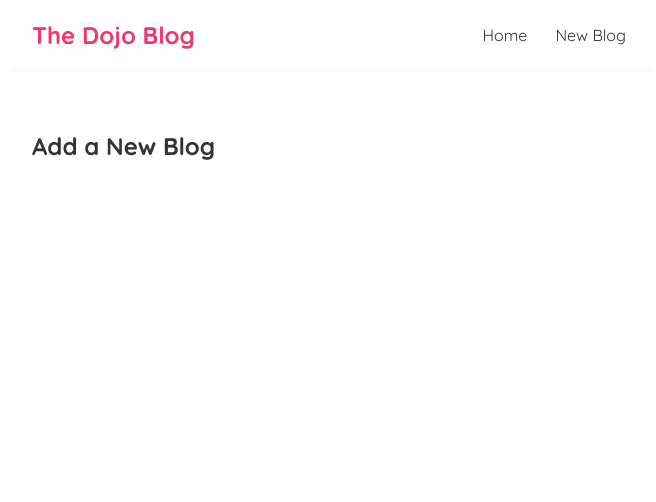
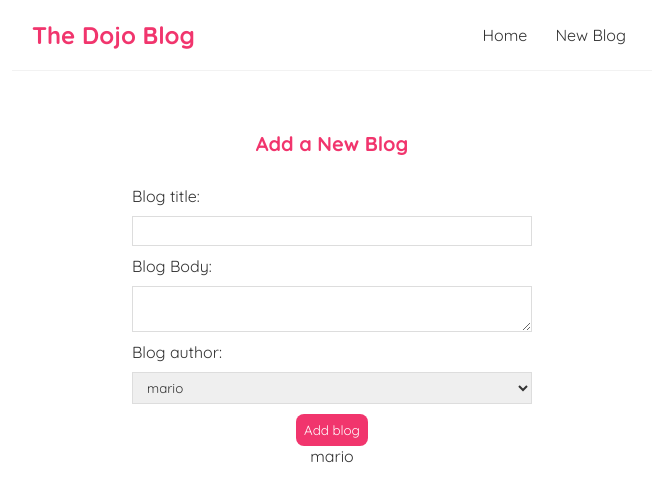
Before and after one commit to Rnely/LearningReact, a React (Create React App) app in the folder dojo-blog/: page /create in a window 1280 px wide. Shown: the top 502 px of the page, without its empty margins (308-964 px from the left). Built offline with nearby package versions, Linux system fonts and the light colour scheme.

Commit message:
Added a controlled input form to new blog page

```diff
--- a/dojo-blog/src/Create.js
+++ b/dojo-blog/src/Create.js
@@ -1,7 +1,40 @@
+import { useState } from 'react';
+
 const Create = () => {
+    const [ title, setTitle] = useState('');
+    const [ body, setBody] = useState('');
+    const [ author, setAuthor] = useState('mario');
+
     return (
         <div className="create">
             <h2>Add a New Blog</h2>
+            <form>
+                <label>Blog title:</label>
+                <input
+                    type="text"
+                    required
+                    value={title}
+                    onChange={(e) => setTitle(e.target.value)}
+                />
+                <label>Blog Body:</label>
+                <textarea
+                    required
+                    value={body}
+                    onChange={(e) => setBody(e.target.value)}
+                ></textarea>
+                <label>Blog author:</label>
+                <select
+                    value={author}
+                    onChange={(e) => setAuthor(e.target.value)}
+                >
+                    <option value="mario">mario</option>
+                    <option value="yoshi">yoshi</option>
+                </select>
+                <button>Add blog</button>
+                <p>{ title }</p>
+                <p>{ body }</p>
+                <p>{ author }</p>
+            </form>
         </div>
      );
 }
--- a/dojo-blog/src/index.css
+++ b/dojo-blog/src/index.css
@@ -69,3 +69,35 @@
   border-radius: 8px;
   cursor: pointer;
 }
+
+/* create new blog form */
+.create {
+  max-width: 400px;
+  margin: 0 auto;
+  text-align: center;
+}
+.create label {
+  text-align: left;
+  display: block;
+}
+.create h2 {
+  font-size: 20px;
+  color: #f1356d;
+  margin-bottom: 30px;
+}
+.create input, .create textarea, .create select {
+  width: 100%;
+  padding: 6px 10px;
+  margin: 10px 0;
+  border: 1px solid #ddd;
+  box-sizing: border-box;
+  display: block;
+}
+.create button {
+  background: #f1356d;
+  color: #fff;
+  border: 0;
+  padding: 8px;
+  border-radius: 8px;
+  cursor: pointer;
+}
```
